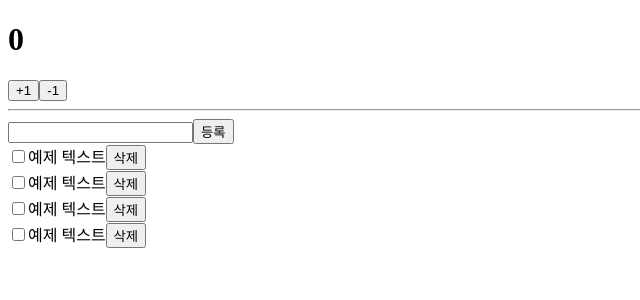
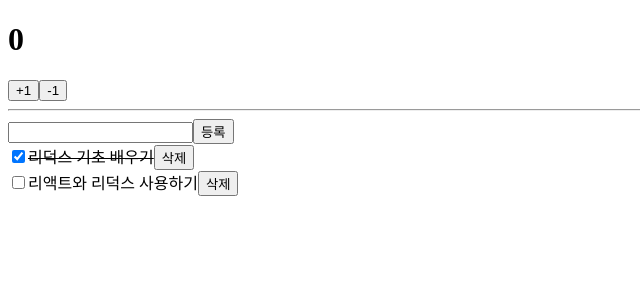
Before and after one commit to ddock4you/react-example, a React (Create React App) app in the folder redux-practice/: page / in a window 1280 px wide. Shown: the top 300 px of the page, without its empty margins (0-640 px from the left). Built offline with nearby package versions, Linux system fonts and the light colour scheme.

Commit message:
- redux-practice todolist 적용

```diff
--- a/redux-practice/src/App.js
+++ b/redux-practice/src/App.js
@@ -2,6 +2,7 @@
 import Counter from "./components/Counter";
 import Todos from "./components/Todos";
 import CounterContainer from "./containers/CounterContainer";
+import TodosContainer from "./containers/TodosContainer";
 
 function App() {
     return (
@@ -9,7 +10,7 @@
             {/* <Counter number={0} /> */}
             <CounterContainer />
             <hr />
-            <Todos />
+            <TodosContainer />
         </div>
     );
 }
--- a/redux-practice/src/components/Todos.js
+++ b/redux-practice/src/components/Todos.js
@@ -3,9 +3,18 @@
 const TodoItem = ({ todo, onToggle, onRemove }) => {
     return (
         <div>
-            <input type="checkbox" />
-            <span>예제 텍스트</span>
-            <button>삭제</button>
+            <input
+                type="checkbox"
+                onClick={() => onToggle(todo.id)}
+                checked={todo.done}
+                readOnly={true}
+            />
+            <span
+                style={{ textDecoration: todo.done ? "line-through" : "none" }}
+            >
+                {todo.text}
+            </span>
+            <button onClick={() => onRemove(todo.id)}>삭제</button>
         </div>
     );
 };
@@ -20,18 +29,25 @@
 }) => {
     const onSubmit = (e) => {
         e.preventDefault();
+        onInsert(input);
+        onChangeInput("");
     };
+    const onChange = (e) => onChangeInput(e.target.value);
     return (
         <div>
             <form onSubmit={onSubmit}>
-                <input />
+                <input value={input} onChange={onChange} />
                 <button type="submit">등록</button>
             </form>
             <div>
-                <TodoItem />
-                <TodoItem />
-                <TodoItem />
-                <TodoItem />
+                {todos.map((todo) => (
+                    <TodoItem
+                        todo={todo}
+                        key={todo.id}
+                        onToggle={onToggle}
+                        onRemove={onRemove}
+                    />
+                ))}
             </div>
         </div>
     );
--- a/redux-practice/src/containers/CounterContainer.js
+++ b/redux-practice/src/containers/CounterContainer.js
@@ -9,6 +9,12 @@
     );
 };
 
+// mapStateToProps
+// 리덕스 스토어 안의 상태를 컴포넌트의 props로 넘겨주기 위해 설정하는 함수
+
+// mapDispatchToProps
+// 액션 생성 함수를 컴포넌트의 props로 넘겨주기 위해 사용하는 함수
+
 export default connect(
     (state) => ({
         number: state.counter.number,
--- /dev/null
+++ b/redux-practice/src/containers/TodosContainer.js
@@ -0,0 +1,45 @@
+import React from "react";
+import { connect } from "react-redux";
+import { changeInput, insert, toggle, remove } from "../modules/todos";
+import Todos from "../components/Todos";
+
+const TodosContainer = ({
+    input,
+    todos,
+    changeInput,
+    insert,
+    toggle,
+    remove,
+}) => {
+    return (
+        <Todos
+            input={input}
+            todos={todos}
+            onChangeInput={changeInput}
+            onInsert={insert}
+            onToggle={toggle}
+            onRemove={remove}
+        />
+    );
+};
+
+// mapStateToProps
+// 리덕스 스토어 안의 상태를 컴포넌트의 props로 넘겨주기 위해 설정하는 함수
+
+// mapDispatchToProps
+// 액션 생성 함수를 컴포넌트의 props로 넘겨주기 위해 사용하는 함수
+
+export default connect(
+    // 비구조화 할당을 통해 todos를 분리하여
+    // state.todos.input 대신 todos.input을 사용
+    ({ todos }) => ({
+        input: todos.input,
+        todos: todos.todos,
+    }),
+    {
+        changeInput,
+        insert,
+        toggle,
+        remove,
+    }
+)(TodosContainer);
```
